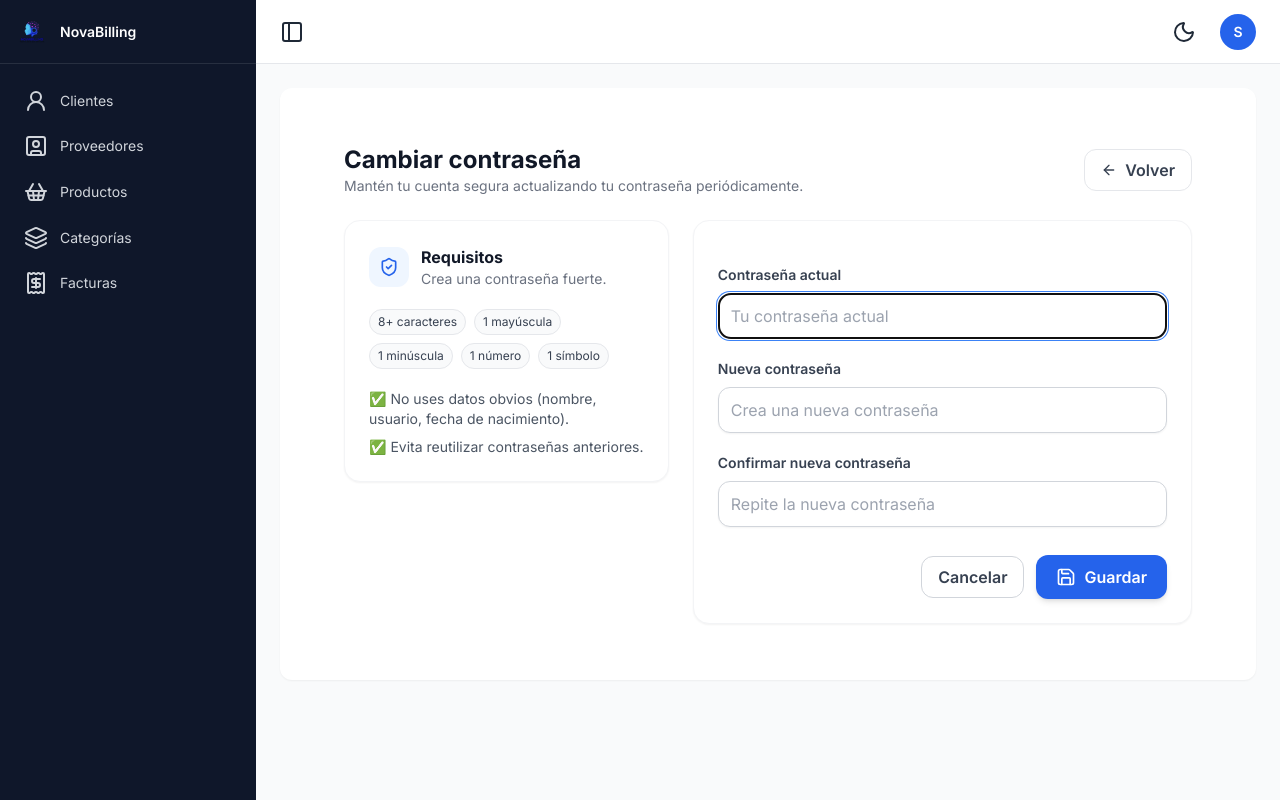
After one commit to BryanRC99/Sistema_Facturacion, a Django app: page /usuarios/password/cambiar/ in a window 1280 px wide. The commit adds this page. Run offline with Django 5.2, Linux system fonts and the light colour scheme; the visitor is signed in with stand-in values (Sample User, id 1); parts of the project's set-up code (start-up, migrations or seed data) failed here and were passed over; some libraries are stand-ins or nearby versions.

Commit message:
Generacion del codigo de producto, cambiar contraseña arreglado y funcional

```diff
--- a/facturacion/urls.py
+++ b/facturacion/urls.py
@@ -21,7 +21,7 @@ urlpatterns = [
     path('categorias/', include('categorias.urls')),
     path('proveedores/', include('proveedores.urls')),
     path('reportes/', include('reportes.urls')),
-    path('usuarios/', include('usuarios.urls')),
+    path('usuarios/', include(('usuarios.urls', 'usuarios'), namespace='usuarios')),
     path('auditoria/', include('auditoria.urls', namespace='auditoria')),
     path('', include('facturacion_app.urls')),
     path("2fa/", include("twofa.urls")),
--- a/templates/base.html
+++ b/templates/base.html
@@ -175,10 +175,12 @@
                   <span>Mi perfil</span>
                 </a>
 
-                <a href="{% url 'password_change' %}" class="flex items-center gap-2 px-4 py-2 text-sm hover:bg-gray-100 dark:hover:bg-white/10 transition">
-                  <i data-lucide="key-round" class="w-4 h-4"></i>
-                  <span>Cambiar contraseña</span>
-                </a>
+                <a href="{% url 'usuarios:cambiar_password' %}"
+                class="flex items-center gap-2 px-4 py-2 text-sm hover:bg-gray-100 dark:hover:bg-white/10 transition">
+                <i data-lucide="key-round" class="w-4 h-4"></i>
+                <span>Cambiar contraseña</span>
+                  </a>
+
 
                 <button type="button" onclick="openForgetDeviceModal()" class="w-full flex items-center gap-2 px-4 py-2 text-sm text-left text-orange-600 dark:text-orange-400 hover:bg-orange-50 dark:hover:bg-orange-900/20 transition">
                   <i data-lucide="monitor-off" class="w-4 h-4"></i>
--- a/usuarios/forms.py
+++ b/usuarios/forms.py
@@ -1,6 +1,8 @@
 from django import forms
 from django.contrib.auth.models import User, Group
 from django.contrib.auth.forms import UserCreationForm
+from django.contrib.auth.forms import PasswordChangeForm
+import re
 
 class CrearUsuarioForm(UserCreationForm):
     grupo = forms.ModelChoiceField(
@@ -34,3 +36,48 @@ class EditarUsuarioForm(forms.ModelForm):
         if qs.exists():
             raise forms.ValidationError("Ese usuario ya existe.")
         return username
+
+class CustomPasswordChangeForm(PasswordChangeForm):
+
+    error_messages = {
+        **PasswordChangeForm.error_messages,
+        "password_incorrect": "La contraseña actual es incorrecta. Inténtalo de nuevo.",
+    }
+
+    def __init__(self, *args, **kwargs):
+        super().__init__(*args, **kwargs)
+
+        self.fields["old_password"].label = "Contraseña actual"
+        self.fields["new_password1"].label = "Nueva contraseña"
+        self.fields["new_password2"].label = "Confirmar nueva contraseña"
+
+        self.fields["old_password"].widget.attrs.update({"placeholder": "Tu contraseña actual"})
+        self.fields["new_password1"].widget.attrs.update({"placeholder": "Crea una nueva contraseña"})
+        self.fields["new_password2"].widget.attrs.update({"placeholder": "Repite la nueva contraseña"})
+
+    def clean_new_password1(self):
+        pwd = self.cleaned_data.get("new_password1", "")
+
+        errors = []
+        if len(pwd) < 8:
+            errors.append("Debe tener al menos 8 caracteres.")
+        if not re.search(r"[A-Z]", pwd):
+            errors.append("Debe contener al menos una letra mayúscula.")
+        if not re.search(r"[a-z]", pwd):
+            errors.append("Debe contener al menos una letra minúscula.")
+        if not re.search(r"\d", pwd):
+            errors.append("Debe contener al menos un número.")
+        if not re.search(r"[^A-Za-z0-9]", pwd):
+            errors.append("Debe contener al menos un símbolo (ej: !@#$%).")
+
+        if errors:
+            raise forms.ValidationError(errors)
+
+        return pwd
+
+    def clean_new_password2(self):
+        p1 = self.cleaned_data.get("new_password1")
+        p2 = self.cleaned_data.get("new_password2")
+        if p1 and p2 and p1 != p2:
+            raise forms.ValidationError("Las contraseñas no coinciden.")
+        return p2
--- /dev/null
+++ b/usuarios/templates/usuarios/cambiar_password.html
@@ -0,0 +1,114 @@
+{% extends "base.html" %}
+{% load widget_tweaks %}
+
+{% block title %}Cambiar contraseña{% endblock %}
+
+{% block content %}
+<div class="w-full px-6 lg:px-10 py-8">
+  <div class="max-w-6xl mx-auto">
+
+    <!-- Encabezado superior -->
+    <div class="flex items-center justify-between mb-6">
+      <div>
+        <h2 class="text-2xl font-bold text-gray-900 dark:text-slate-100">
+          Cambiar contraseña
+        </h2>
+        <p class="text-sm text-gray-500 dark:text-slate-400">
+          Mantén tu cuenta segura actualizando tu contraseña periódicamente.
+        </p>
+      </div>
+
+      <a href="{% url 'usuarios:editar' request.user.id %}"
+         class="inline-flex items-center gap-2 px-4 py-2 rounded-xl font-semibold
+                border border-gray-200 dark:border-slate-700
+                text-gray-700 dark:text-slate-200
+                bg-white dark:bg-slate-900
+                hover:bg-gray-50 dark:hover:bg-slate-800 transition">
+        <i data-lucide="arrow-left" class="w-4 h-4"></i>
+        Volver
+      </a>
+    </div>
+
+    <!-- Contenido en dos columnas -->
+    <div class="grid grid-cols-1 lg:grid-cols-5 gap-6">
+      <!-- Panel info -->
+      <div class="lg:col-span-2">
+        <div class="rounded-2xl border border-gray-100 dark:border-slate-700 bg-white dark:bg-slate-900 shadow-sm p-6">
+          <div class="flex items-center gap-3">
+            <span class="w-10 h-10 rounded-xl bg-blue-50 dark:bg-blue-500/10 flex items-center justify-center">
+              <i data-lucide="shield-check" class="w-5 h-5 text-blue-600 dark:text-blue-400"></i>
+            </span>
+            <div>
+              <p class="font-bold text-gray-900 dark:text-slate-100">Requisitos</p>
+              <p class="text-sm text-gray-500 dark:text-slate-400">Crea una contraseña fuerte.</p>
+            </div>
+          </div>
+
+          <div class="mt-5 flex flex-wrap gap-2">
+            <span class="px-2 py-1 text-xs rounded-full border border-gray-200 dark:border-slate-700 text-gray-700 dark:text-slate-200 bg-gray-50 dark:bg-slate-800">8+ caracteres</span>
+            <span class="px-2 py-1 text-xs rounded-full border border-gray-200 dark:border-slate-700 text-gray-700 dark:text-slate-200 bg-gray-50 dark:bg-slate-800">1 mayúscula</span>
+            <span class="px-2 py-1 text-xs rounded-full border border-gray-200 dark:border-slate-700 text-gray-700 dark:text-slate-200 bg-gray-50 dark:bg-slate-800">1 minúscula</span>
+            <span class="px-2 py-1 text-xs rounded-full border border-gray-200 dark:border-slate-700 text-gray-700 dark:text-slate-200 bg-gray-50 dark:bg-slate-800">1 número</span>
+            <span class="px-2 py-1 text-xs rounded-full border border-gray-200 dark:border-slate-700 text-gray-700 dark:text-slate-200 bg-gray-50 dark:bg-slate-800">1 símbolo</span>
+          </div>
+
+          <div class="mt-5 text-sm text-gray-600 dark:text-slate-400 space-y-2">
+            <p>✅ No uses datos obvios (nombre, usuario, fecha de nacimiento).</p>
+            <p>✅ Evita reutilizar contraseñas anteriores.</p>
+          </div>
+        </div>
+      </div>
+
+      <!-- Formulario -->
+      <div class="lg:col-span-3">
+        <div class="rounded-2xl border border-gray-100 dark:border-slate-700 bg-white dark:bg-slate-900 shadow-sm p-6">
+          <form method="post" class="space-y-5">
+            {% csrf_token %}
+
+            {% for field in form %}
+              <div>
+                <label class="block mb-2 text-sm font-semibold text-gray-700 dark:text-slate-300">
+                  {{ field.label }}
+                </label>
+
+                {{ field|add_class:"border border-gray-300 dark:border-slate-700 rounded-xl px-3 py-2.5 w-full shadow-sm bg-white dark:bg-slate-800 text-gray-700 dark:text-slate-200 focus:ring-2 focus:ring-blue-500 focus:border-blue-500 transition" }}
+
+                {% if field.errors %}
+                  <p class="mt-2 text-red-600 dark:text-red-400 text-sm font-medium flex items-center gap-1">
+                    <i data-lucide="alert-circle" class="w-4 h-4"></i>
+                    {{ field.errors.0 }}
+                  </p>
+                {% endif %}
+              </div>
+            {% endfor %}
+
+            <div class="flex items-center justify-end gap-3 pt-2">
+              <a href="{% url 'usuarios:editar' request.user.id %}"
+                 class="inline-flex items-center gap-2 px-4 py-2 rounded-xl font-semibold
+                        border border-gray-300 dark:border-slate-700
+                        text-gray-700 dark:text-slate-200
+                        bg-white dark:bg-slate-800
+                        hover:bg-gray-50 dark:hover:bg-slate-700 transition">
+                Cancelar
+              </a>
+
+              <button type="submit"
+                      class="inline-flex items-center gap-2 px-5 py-2.5 bg-blue-600 hover:bg-blue-700 text-white font-semibold rounded-xl transition shadow-md">
+                <i data-lucide="save" class="w-5 h-5"></i>
+                Guardar
+              </button>
+            </div>
+          </form>
+        </div>
+      </div>
+    </div>
+
+  </div>
+</div>
+
+<script>
+  document.addEventListener("DOMContentLoaded", () => {
+    if (window.lucide) lucide.createIcons();
+  });
+</script>
+{% endblock %}
--- a/usuarios/urls.py
+++ b/usuarios/urls.py
@@ -6,6 +6,11 @@ app_name = "usuarios"
 urlpatterns = [
     path("", views.lista_usuarios, name="lista"),
     path("crear/", views.crear_usuario, name="crear"),
+    path("password/cambiar/", views.cambiar_password, name="cambiar_password"),
+
+    # ✅ ESTA ES LA QUE FALTA (o no se guardó)
+    path("password/logout/", views.cerrar_sesion_post_password, name="password_logout"),
+
     path("<int:user_id>/ver/", views.ver_usuario, name="ver"),
     path("<int:user_id>/editar/", views.editar_usuario, name="editar"),
     path("<int:user_id>/eliminar/", views.eliminar_usuario, name="eliminar"),
--- a/usuarios/views.py
+++ b/usuarios/views.py
@@ -3,8 +3,11 @@ from django.contrib.auth.decorators import login_required
 from django.contrib.auth.models import User
 from django.shortcuts import render, redirect, get_object_or_404
 
-from .forms import CrearUsuarioForm, EditarUsuarioForm
+from .forms import CrearUsuarioForm, EditarUsuarioForm, CustomPasswordChangeForm
 from usuarios.decorators import group_required, profile_edit_required
+from django.contrib.auth import logout
+from django.urls import reverse
+
 
 
 @group_required("SuperAdmin")
@@ -113,3 +116,39 @@ def admin_guard(request):
 
     # No autorizado -> tu 403 bonito
     return render(request, "403.html", status=403)
+
+from django.contrib import messages
+from django.contrib.auth import logout
+from django.contrib.auth.decorators import login_required
+from django.shortcuts import render, redirect
+
+from .forms import CustomPasswordChangeForm
+
+
+@login_required
+def cambiar_password(request):
+    if request.method == "POST":
+        form = CustomPasswordChangeForm(user=request.user, data=request.POST)
+        if form.is_valid():
+            form.save()
+
+            # ✅ bandera en sesión para cerrar luego
+            request.session["force_logout_after_password_change"] = True
+
+            return render(request, "usuarios/password_cambiada.html", {
+                "redirect_url": reverse("usuarios:password_logout"),
+                "seconds": 5,
+            })
+
+        messages.error(request, "Revisa los campos del formulario.")
+    else:
+        form = CustomPasswordChangeForm(user=request.user)
+
+    return render(request, "usuarios/cambiar_password.html", {"form": form})
+
+@login_required
+def cerrar_sesion_post_password(request):
+    if request.session.get("force_logout_after_password_change"):
+        request.session.pop("force_logout_after_password_change", None)
+        logout(request)
+    return redirect(reverse("login"))
```
Also changed, not shown: Comandos Git y Produccion.txt (+10 -0 lines), productos/models.py (+43 -2 lines), productos/templates/productos/crear.html (+13 -10 lines), productos/templates/productos/editar.html (+10 -9 lines), productos/views.py (+37 -23 lines), usuarios/templates/usuarios/password_cambiada.html (added, +65 -0 lines), productos/migrations/0006_alter_producto_codigo.py (added).
